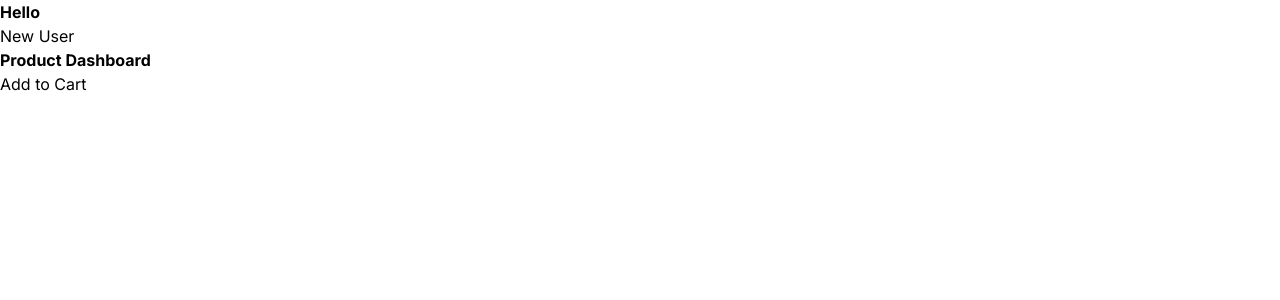
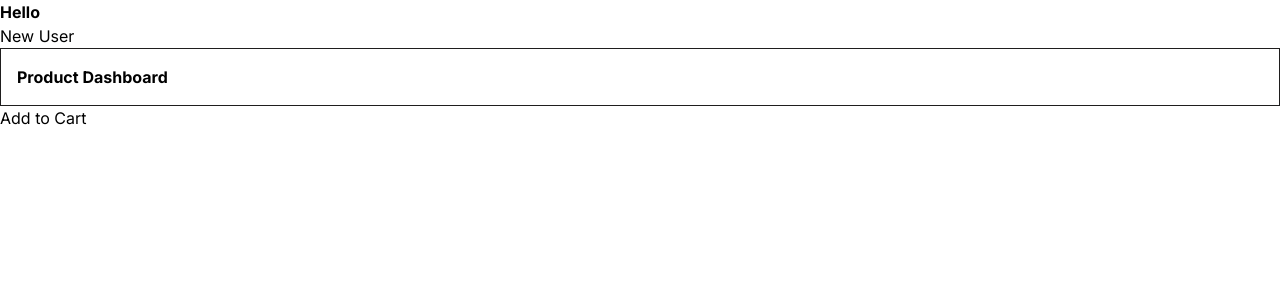
Before and after one commit to MiralVyas/basic-next-app, a Next.js app: page / in a window 1280 px wide. Shown: the top 300 px of the page. Built offline with nearby package versions, Linux system fonts and the light colour scheme.

Commit message:
CSS Module

```diff
--- a/app/components/ProductCard.tsx
+++ /dev/null
@@ -1,13 +0,0 @@
-import React from 'react'
-import AddToCart from './AddToCart'
-
-const ProductCard = () => {
-  return (
-    <>
-        <h1>Product Dashboard</h1>
-        <AddToCart />
-    </>
-  )
-}
-
-export default ProductCard
--- /dev/null
+++ b/app/components/ProductCard/ProductCard.module.css
@@ -0,0 +1,4 @@
+.cardContainer {
+    padding: 1rem;
+    border: 1px solid rgb(31, 30, 30);
+}
--- /dev/null
+++ b/app/components/ProductCard/ProductCard.tsx
@@ -0,0 +1,14 @@
+import React from 'react'
+import AddToCart from '../AddToCart'
+import styles from './ProductCard.module.css';
+
+const ProductCard = () => {
+  return (
+    <>
+        <h1 className={styles.cardContainer}>Product Dashboard</h1>
+        <AddToCart />
+    </>
+  )
+}
+
+export default ProductCard
--- a/app/page.tsx
+++ b/app/page.tsx
@@ -1,5 +1,5 @@
 import Link from "next/link";
-import ProductCard from "./components/ProductCard";
+import ProductCard from "./components/ProductCard/ProductCard";
 
 export default function Home() {
   return (
```
